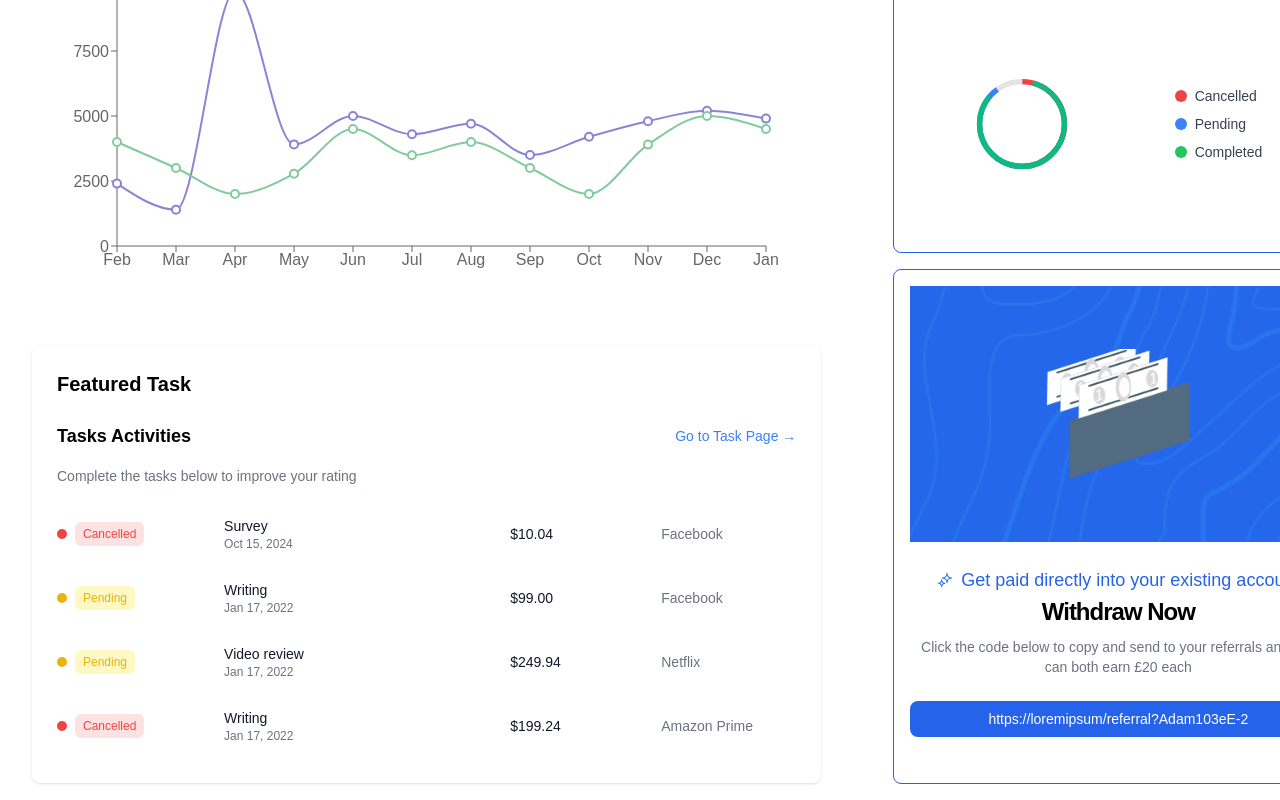
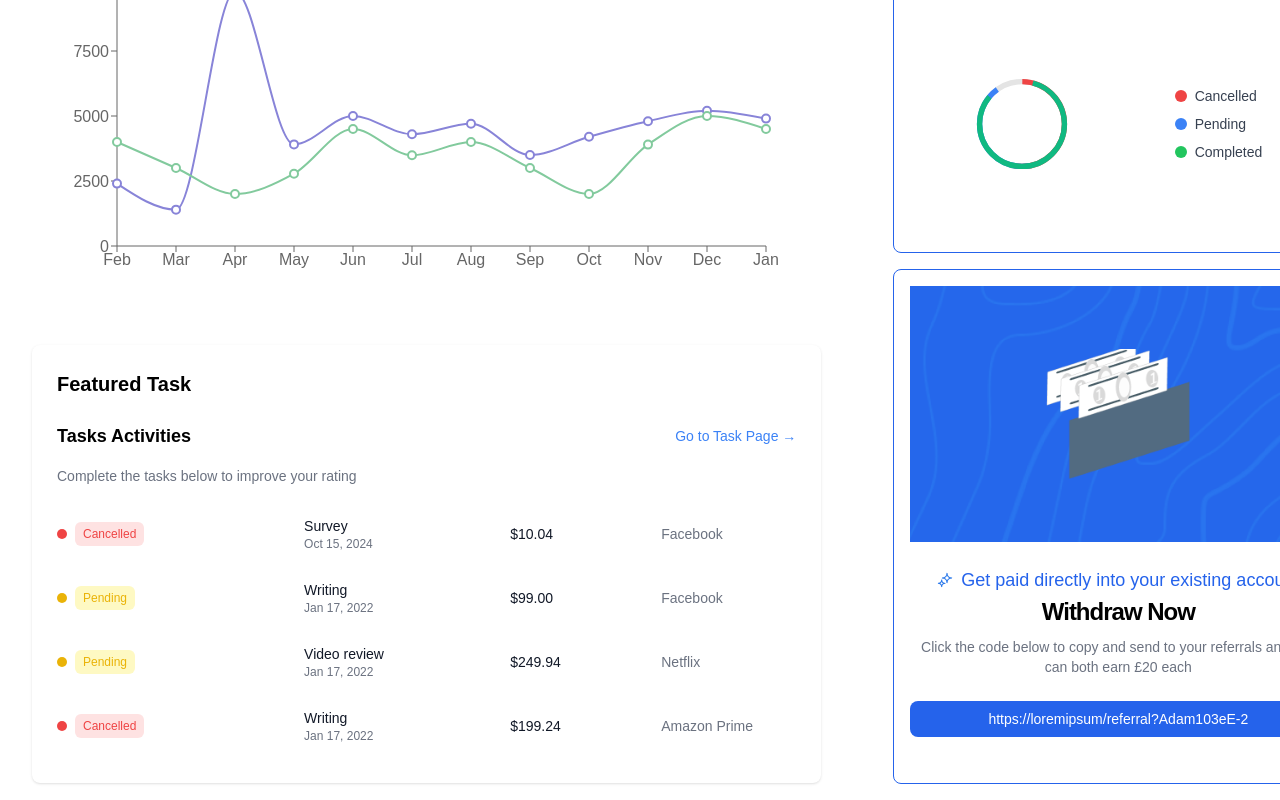
Before and after one commit to emmanueldavidson96/altbucks, a Next.js app: page /user-dashboard in a window 1280 px wide. Shown: the part 804-1604 px from the top of the page. Built offline with nearby package versions, Linux system fonts and the light colour scheme.

Commit message:
responsive designing

```diff
--- a/src/app/components/User-Dashboard/FeaturedTask.tsx
+++ b/src/app/components/User-Dashboard/FeaturedTask.tsx
@@ -63,7 +63,7 @@ const TaskActivities: React.FC = () => {
         </div>
 
         {/* Description Column */}
-        <div className="col-span-2 ml-24 sm:ml-4">
+        <div className="col-span-2 ml-24">
           {tasks.map((task, index) => (
             <div key={index} className="h-16 flex flex-col justify-center">
               <p className="text-sm font-medium text-gray-900 truncate">{task.description}</p>
@@ -73,7 +73,7 @@ const TaskActivities: React.FC = () => {
         </div>
 
         {/* Amount Column */}
-        <div className="col-span-1 ml-0 mr-10 sm:mr-2">
+        <div className="col-span-1 ml-0 mr-10">
           {tasks.map((task, index) => (
             <div key={index} className="h-16 flex items-center">
               <p className="text-sm font-medium text-gray-900">{task.amount}</p>
```
